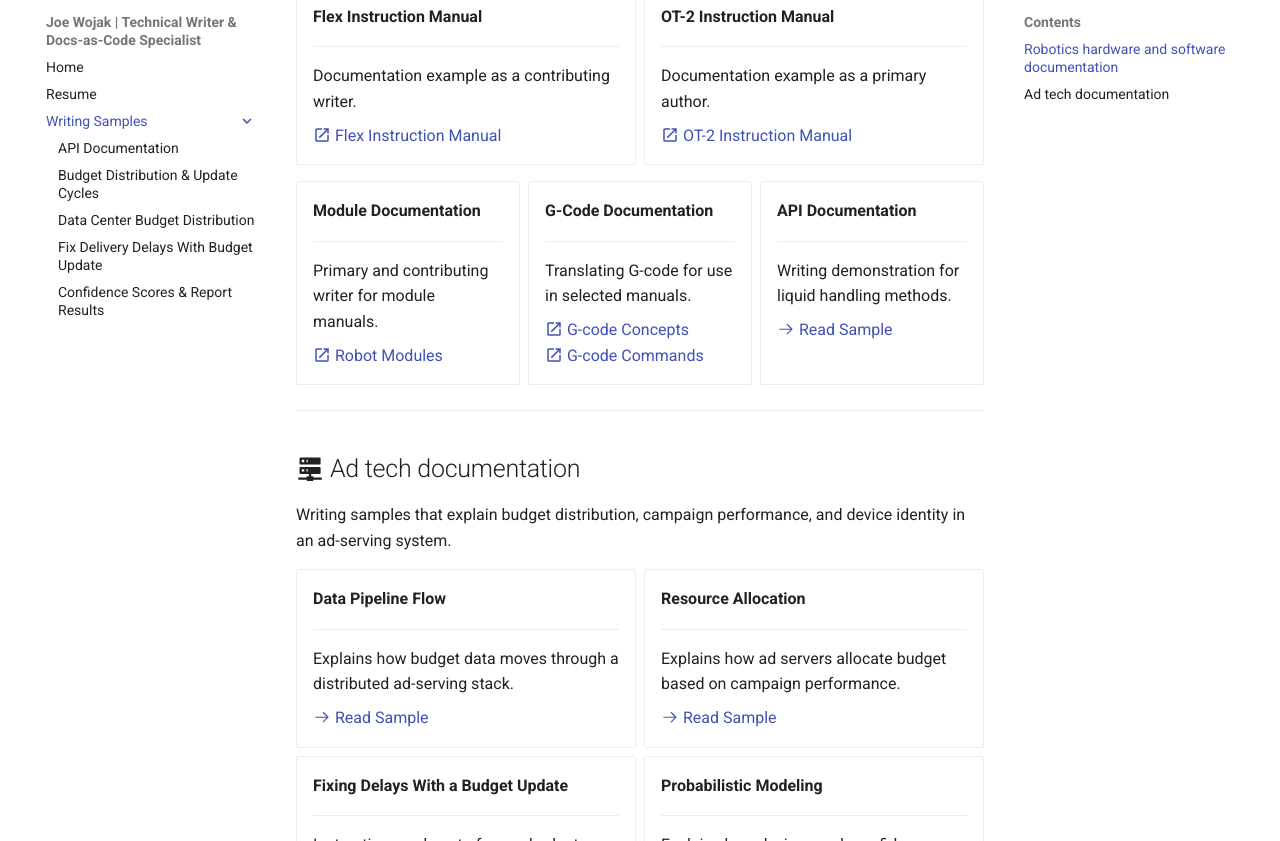
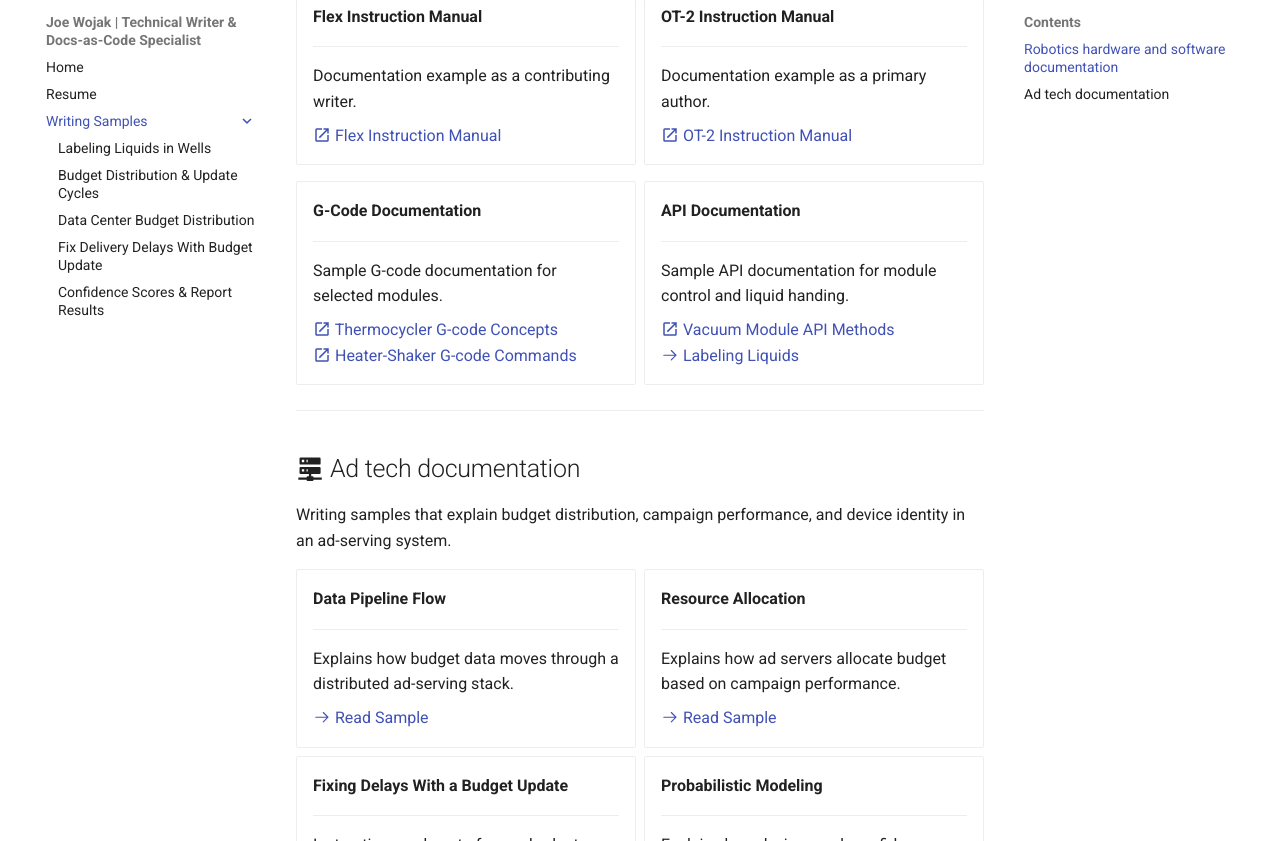
Before and after one commit to jwwojak/portfolio, an MkDocs documentation site: the page built from docs/writing-samples/index.md, in a window 1280 px wide and 900 px high, scrolled down 586 px, cut to the strip 59-900 px from the top of the window. Built offline with MkDocs 1.6.1 and Material for MkDocs 9.7.7, drawn with Linux system fonts in a browser that asks for light colours.

Commit message:
Adding new API examples, Vacuum Module methods

```diff
--- a/docs/writing-samples/index.md
+++ b/docs/writing-samples/index.md
@@ -36,30 +36,23 @@ Production documentation for Opentrons liquid-handling robots, modules, and deve
 
 <div class="grid cards" style="grid-template-columns: repeat(auto-fit, minmax(200px, 1fr));" markdown>
 
--   __Module Documentation__
-
-    ---
-
-    Primary and contributing writer for module manuals.
-
-    [:material-open-in-new: Robot Modules](https://docs.opentrons.com/modules/)
-
 -   __G-Code Documentation__
 
     ---
 
-    Translating G-code for use in selected manuals.
+    Sample G-code documentation for selected modules.
 
-    [:material-open-in-new: G-code Concepts](https://docs.opentrons.com/thermocycler/g-code-concepts/)
-    [:material-open-in-new: G-code Commands](https://docs.opentrons.com/heater-shaker/g-codes/)
+    [:material-open-in-new: Thermocycler G-code Concepts](https://docs.opentrons.com/thermocycler/g-code-concepts/)
+    [:material-open-in-new: Heater-Shaker G-code Commands](https://docs.opentrons.com/heater-shaker/g-codes/)
 
 -   __API Documentation__
 
     ---
 
-    Writing demonstration for liquid handling methods.
+    Sample API documentation for module control and liquid handing.
 
-    [:octicons-arrow-right-24: Read Sample](./api-docs.md)
+    [:material-open-in-new: Vacuum Module API Methods](https://sandbox.docs.opentrons.com/docs-release-10.2.0/python-api/modules/vacuum/)
+    [:octicons-arrow-right-24: Labeling Liquids](./api-docs.md)
 
 </div>
 
--- a/mkdocs.yml
+++ b/mkdocs.yml
@@ -41,7 +41,7 @@ nav:
   - Resume: resume.md
   - Writing Samples:
       - Overview: writing-samples/index.md
-      - API Documentation: writing-samples/api-docs.md
+      - Labeling Liquids in Wells: writing-samples/api-docs.md
       - Budget Distribution & Update Cycles: writing-samples/budget-updates.md
       - Data Center Budget Distribution: writing-samples/budget-distribution.md
       - Fix Delivery Delays With Budget Update: writing-samples/budget-delay.md
```
Also changed, not shown: docs/index.md (+2 -4 lines), docs/writing-samples/api-docs.md (+1 -3 lines).
